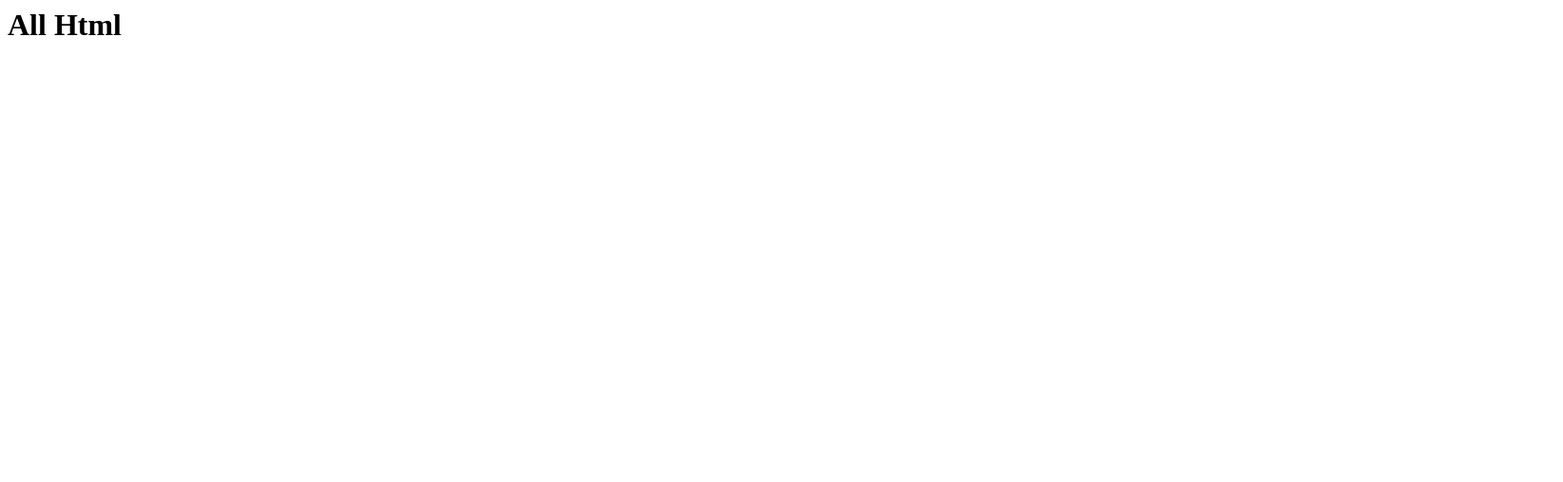
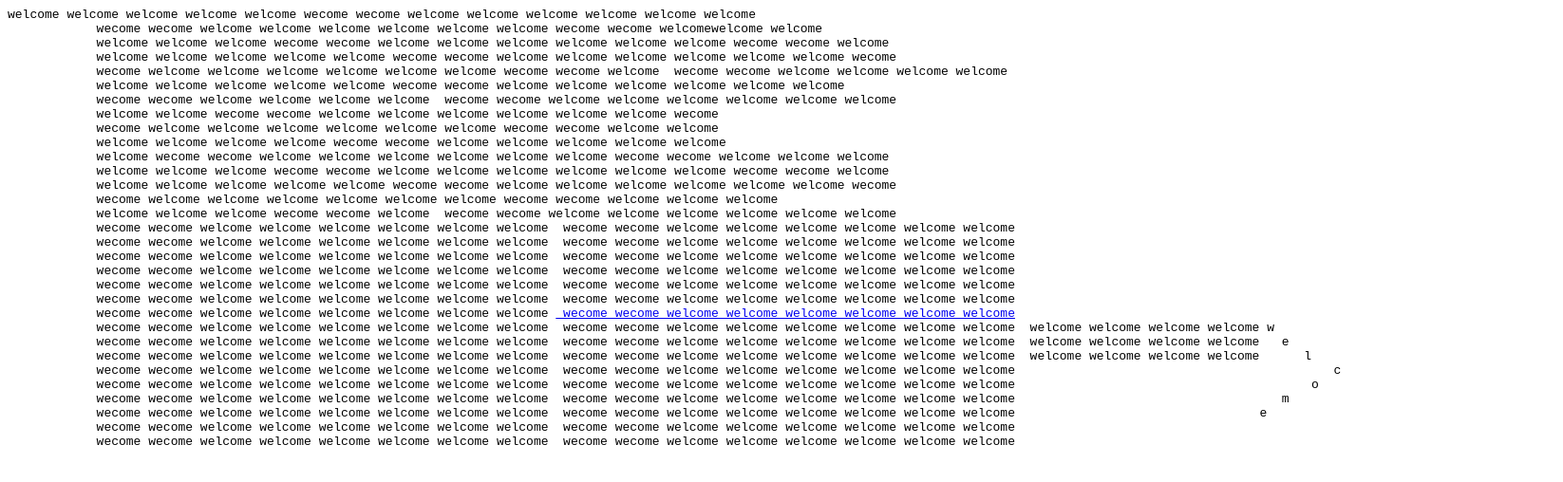
Before and after one commit to darbw698/whitleybhdarby.github.io, a plain HTML site: page whitley-darby-all-html-proj-2/sites/index.html in a window 1280 px wide. Shown: the whole page at 95% size, 1646 px wide, since content can reach past the window. Drawn offline with Linux system fonts and the light colour scheme.

Commit message:
added pages

```diff
--- a/whitley-darby-all-html-proj-2/sites/index.html
+++ b/whitley-darby-all-html-proj-2/sites/index.html
@@ -1,10 +1,40 @@
 <html>
     <head>
-    <title>All Html Project</title>
+    <title>All Html</title>
     </head>
 
     <body>
-        <h1>All Html</h1>
+        <pre>welcome welcome welcome welcome welcome wecome wecome welcome welcome welcome welcome welcome welcome
+            wecome wecome welcome welcome welcome welcome welcome welcome wecome wecome welcomewelcome welcome
+            welcome welcome welcome wecome wecome welcome welcome welcome welcome welcome welcome wecome wecome welcome
+            welcome welcome welcome welcome welcome wecome wecome welcome welcome welcome welcome welcome welcome wecome
+            wecome welcome welcome welcome welcome welcome welcome wecome wecome welcome  wecome wecome welcome welcome welcome welcome
+            welcome welcome welcome welcome welcome wecome wecome welcome welcome welcome welcome welcome welcome
+            wecome wecome welcome welcome welcome welcome  wecome wecome welcome welcome welcome welcome welcome welcome
+            welcome welcome wecome wecome welcome welcome welcome welcome welcome welcome wecome
+            wecome welcome welcome welcome welcome welcome welcome wecome wecome welcome welcome
+            welcome welcome welcome welcome wecome wecome welcome welcome welcome welcome welcome
+            welcome wecome wecome welcome welcome welcome welcome welcome welcome wecome wecome welcome welcome welcome
+            welcome welcome welcome wecome wecome welcome welcome welcome welcome welcome welcome wecome wecome welcome
+            welcome welcome welcome welcome welcome wecome wecome welcome welcome welcome welcome welcome welcome wecome
+            wecome welcome welcome welcome welcome welcome welcome wecome wecome welcome welcome welcome
+            welcome welcome welcome wecome wecome welcome  wecome wecome welcome welcome welcome welcome welcome welcome
+            wecome wecome welcome welcome welcome welcome welcome welcome  wecome wecome welcome welcome welcome welcome welcome welcome
+            wecome wecome welcome welcome welcome welcome welcome welcome  wecome wecome welcome welcome welcome welcome welcome welcome
+            wecome wecome welcome welcome welcome welcome welcome welcome  wecome wecome welcome welcome welcome welcome welcome welcome
+            wecome wecome welcome welcome welcome welcome welcome welcome  wecome wecome welcome welcome welcome welcome welcome welcome
+            wecome wecome welcome welcome welcome welcome welcome welcome  wecome wecome welcome welcome welcome welcome welcome welcome
+            wecome wecome welcome welcome welcome welcome welcome welcome  wecome wecome welcome welcome welcome welcome welcome welcome
+            wecome wecome welcome welcome welcome welcome welcome welcome <a href="all-html-page-1.html"> wecome wecome welcome welcome welcome welcome welcome welcome</a>
+            wecome wecome welcome welcome welcome welcome welcome welcome  wecome wecome welcome welcome welcome welcome welcome welcome  welcome welcome welcome welcome w
+            wecome wecome welcome welcome welcome welcome welcome welcome  wecome wecome welcome welcome welcome welcome welcome welcome  welcome welcome welcome welcome   e
+            wecome wecome welcome welcome welcome welcome welcome welcome  wecome wecome welcome welcome welcome welcome welcome welcome  welcome welcome welcome welcome      l
+            wecome wecome welcome welcome welcome welcome welcome welcome  wecome wecome welcome welcome welcome welcome welcome welcome                                           c
+            wecome wecome welcome welcome welcome welcome welcome welcome  wecome wecome welcome welcome welcome welcome welcome welcome                                        o
+            wecome wecome welcome welcome welcome welcome welcome welcome  wecome wecome welcome welcome welcome welcome welcome welcome                                    m
+            wecome wecome welcome welcome welcome welcome welcome welcome  wecome wecome welcome welcome welcome welcome welcome welcome                                 e
+            wecome wecome welcome welcome welcome welcome welcome welcome  wecome wecome welcome welcome welcome welcome welcome welcome
+            wecome wecome welcome welcome welcome welcome welcome welcome  wecome wecome welcome welcome welcome welcome welcome welcome</pre>
 
 
 
```
Also changed, not shown: whitley-darby-all-html-proj-2/sites/all-html-page-1.html (added, +27 -0 lines), whitley-darby-all-html-proj-2/sites/all-html-page-2.html (added, +10 -0 lines), whitley-darby-all-html-proj-2/sites/images/kuwk.gif (added), 1 other file.
